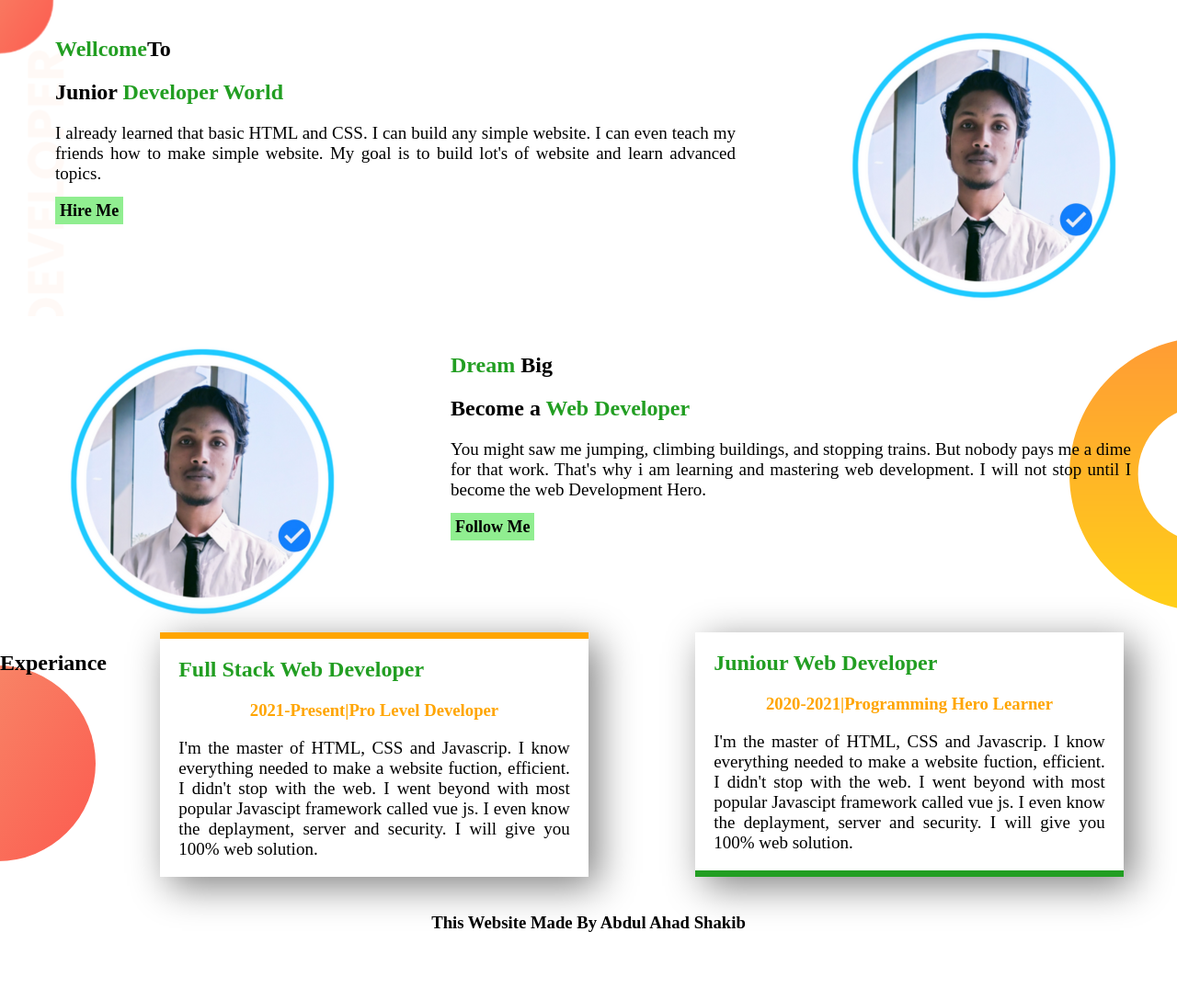
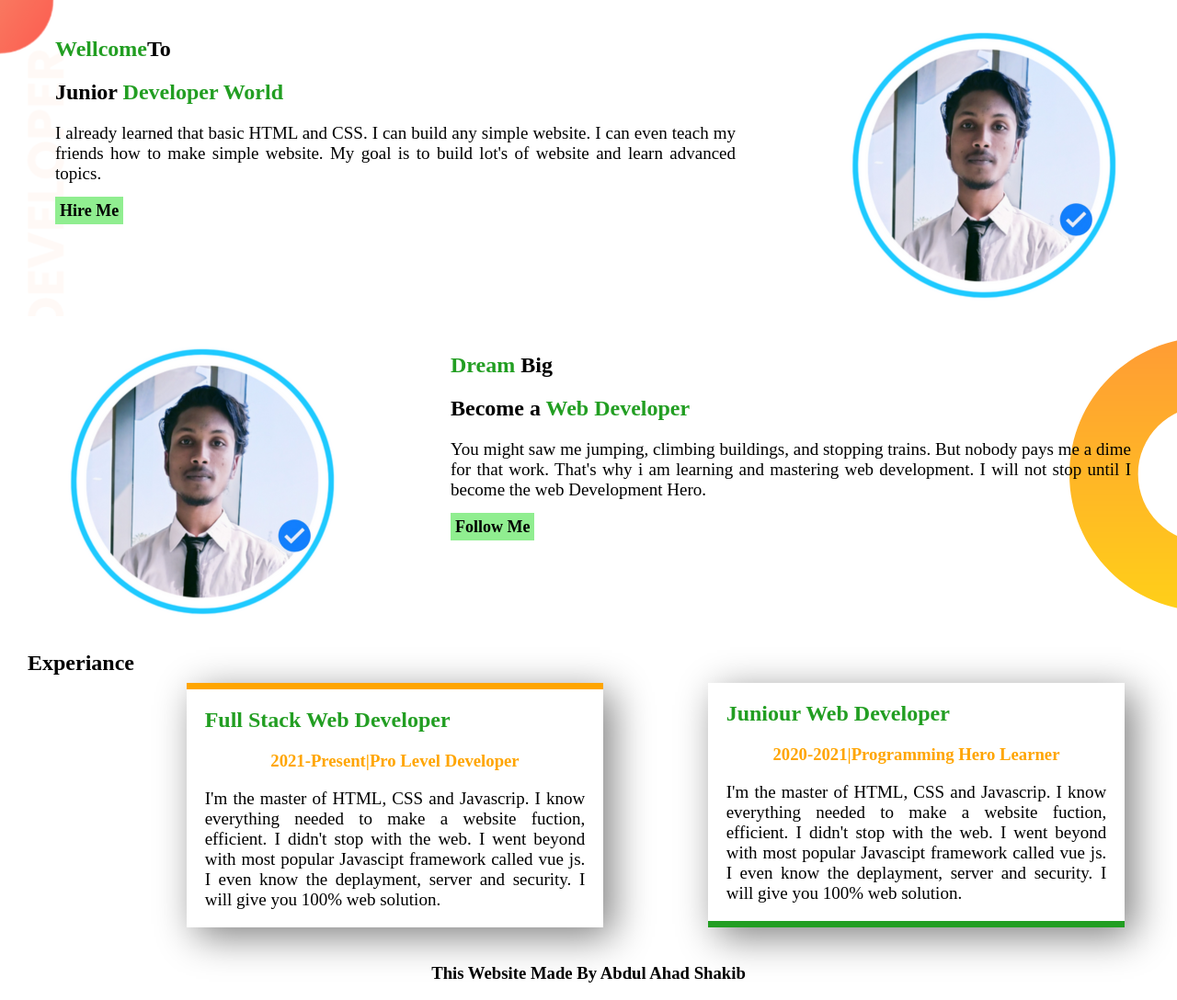
Before and after one commit to abdulahadshakibpro/Junior-Developer-Portfolio, a plain HTML site: page index.html in a window 1280 px wide. Shown: the whole page at 92% size. Before the commit the page ends 1033 px from the top, so only its background shows below. Drawn offline with Linux system fonts and the light colour scheme.

Commit message:
live now

```diff
--- a/index.html
+++ b/index.html
@@ -32,7 +32,7 @@
     </section>
 
     <section class="experiance-area flexiable-container">
-        <H1>Experiance</H1>
+        <H1 class="Experiance">Experiance</H1>
         <div class="flexiable-container">
             <div id="Full-Stack-Web-Developer" class="experiance-item">
                 <h2 class="green-color">Full Stack Web Developer</h2>
--- a/style.css
+++ b/style.css
@@ -41,11 +41,6 @@ span{
 .orange-color{
     color:orange;
 }
-.experiance-area{
-    background-image:url(images/exp-bg.png);
-    background-repeat:no-repeat;
-    background-position:left;
-}
 .experiance-item{
     width:40%;
     box-shadow:10px 10px 40px grey;
@@ -54,6 +49,7 @@ span{
     margin-left:5%;
     margin-right:5%;
     margin-bottom:20px;
+    margin-top:55px;
 }
 #Full-Stack-Web-Developer{
     border-top:solid 7px orange;
@@ -64,3 +60,6 @@ span{
 h3{
     text-align:center;
 }
+.Experiance{
+    padding-left:30px;
+}
```
